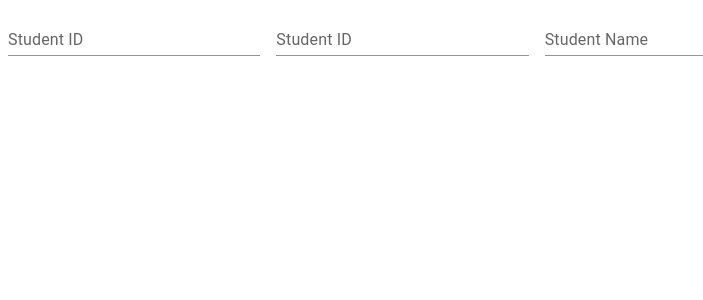
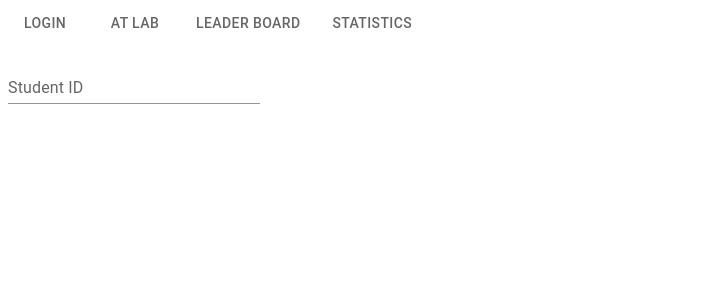
Before and after one commit to lucamanolache/attendance, a React (Create React App) app in the folder static/: page /current in a window 1280 px wide. Shown: the top 300 px of the page, without its empty margins (0-703 px from the left). Built offline with nearby package versions, Linux system fonts and the light colour scheme.

Commit message:
Added nav bar

```diff
--- a/static/package.json
+++ b/static/package.json
@@ -11,6 +11,7 @@
     "@testing-library/user-event": "^13.5.0",
     "react": "^17.0.2",
     "react-dom": "^17.0.2",
+    "react-router-dom": "^6.2.1",
     "react-scripts": "5.0.0",
     "web-vitals": "^2.1.2"
   },
--- a/static/src/App.js
+++ b/static/src/App.js
@@ -1,11 +1,11 @@
 import React, { Component } from 'react';
 import './App.css';
-import Routes from './routes'
+import NavBar from './navBar'
 
 function App() {
   return (
       <div>
-          <Routes />
+          <NavBar />
       </div>  );
 }
 
--- a/static/src/components/AddStudent.js
+++ b/static/src/components/AddStudent.js
@@ -1,4 +1,4 @@
-import Routes from "../routes";
+import NavBar from "../navBar";
 import React, {useState} from "react";
 import TextField from '@mui/material/TextField';
 import Box from '@mui/material/Box';
--- a/static/src/components/Main.js
+++ b/static/src/components/Main.js
@@ -1,4 +1,4 @@
-import Routes from "../routes";
+import NavBar from "../navBar";
 import React, {useState} from "react";
 import TextField from '@mui/material/TextField';
 import Box from '@mui/material/Box';
--- /dev/null
+++ b/static/src/navBar.js
@@ -0,0 +1,80 @@
+import * as React from 'react';
+import PropTypes from 'prop-types';
+import Box from '@mui/material/Box';
+import Tabs from '@mui/material/Tabs';
+import Tab from '@mui/material/Tab';
+import Typography from '@mui/material/Typography';
+import {
+    MemoryRouter,
+    Route,
+    Routes,
+    Link,
+    matchPath,
+    useLocation,
+} from 'react-router-dom';
+import { StaticRouter } from 'react-router-dom/server';
+import Main from "./components/Main";
+import AddStudent from "./components/AddStudent";
+
+function Router(props) {
+    const { children } = props;
+    if (typeof window === 'undefined') {
+        return <StaticRouter location="/">{children}</StaticRouter>;
+    }
+
+    return (
+        <MemoryRouter initialEntries={['/']} initialIndex={0}>
+            {children}
+        </MemoryRouter>
+    );
+}
+
+Router.propTypes = {
+    children: PropTypes.node,
+};
+
+function useRouteMatch(patterns) {
+    const { pathname } = useLocation();
+
+    for (let i = 0; i < patterns.length; i += 1) {
+        const pattern = patterns[i];
+        const possibleMatch = matchPath(pattern, pathname);
+        if (possibleMatch !== null) {
+            return possibleMatch;
+        }
+    }
+
+    return null;
+}
+
+function MyTabs() {
+    // You need to provide the routes in descendant order.
+    // This means that if you have nested routes like:
+    // users, users/new, users/edit.
+    // Then the order should be ['users/add', 'users/edit', 'users'].
+    const routeMatch = useRouteMatch(['login', 'current', 'leaderboard', 'stats']);
+    const currentTab = routeMatch?.pattern?.path;
+
+    return (
+        <Tabs value={currentTab}>
+            <Tab label="Login" value="login" to="/" component={Link} />
+            <Tab label="At Lab" value="current" to="/current" component={Link} />
+            <Tab label="Leader Board" value="leaderboard" to="/leaderboard" component={Link} />
+            <Tab label="Statistics" value="stats" to="/stats" component={Link} />
+        </Tabs>
+    );
+}
+
+export default function TabsRouter() {
+    return (
+        <Router>
+            <Box sx={{ width: '100%' }}>
+                <MyTabs />
+                <Routes>
+                    <Route path="/" element={<Main/>} />
+                    <Route path="/current" element={<AddStudent />}/>
+                </Routes>
+            </Box>
+        </Router>
+    );
+}
--- a/static/src/routes.js
+++ /dev/null
@@ -1,10 +0,0 @@
-import React from 'react'
-import Main from './components/Main'
-import AddStudent from "./components/AddStudent";
-
-export default props => (
-    <div>
-    <Main></Main>
-    <AddStudent></AddStudent>
-    </div>
-)
```
Also changed, not shown: 1 other file (tests, documents, lock files or other folders).
